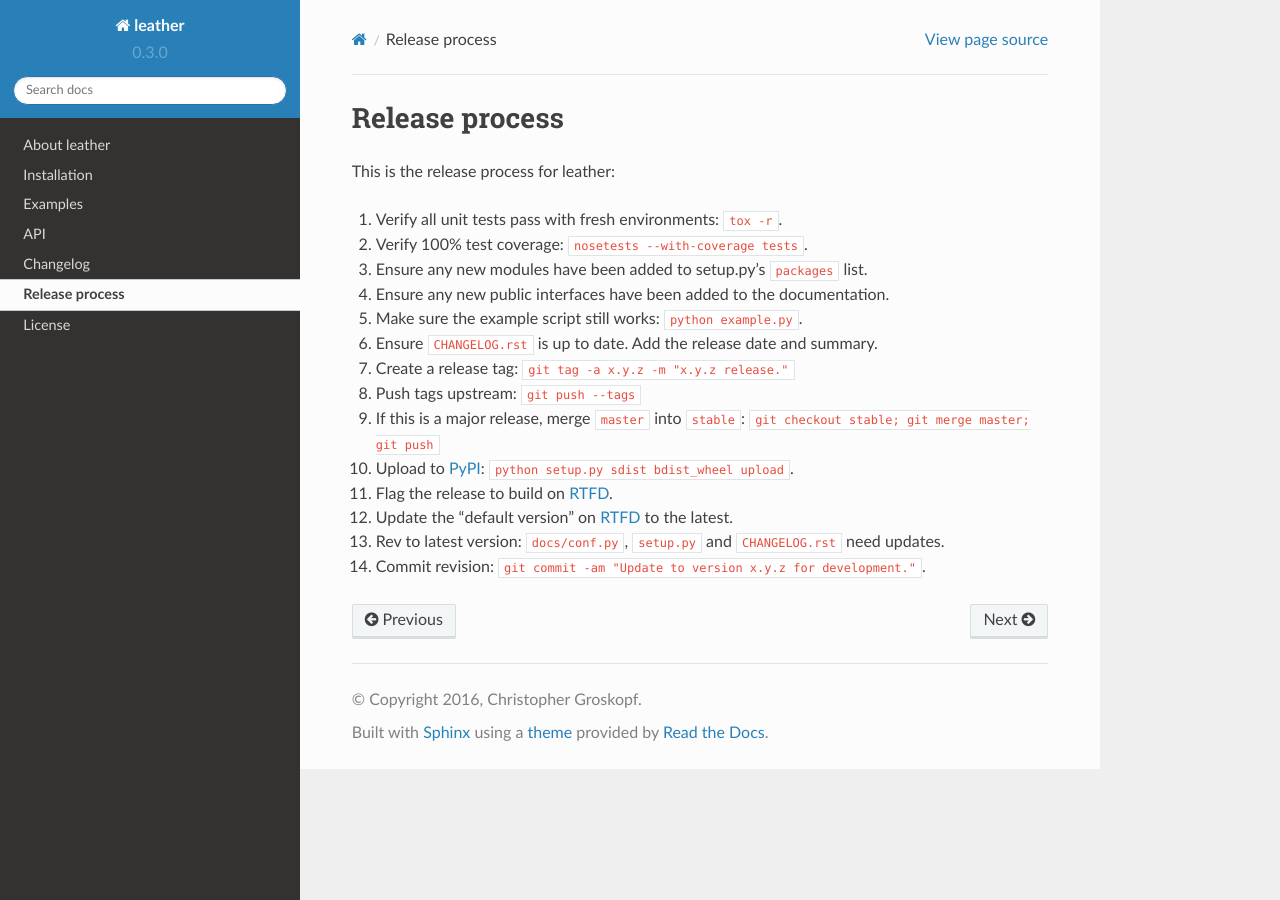
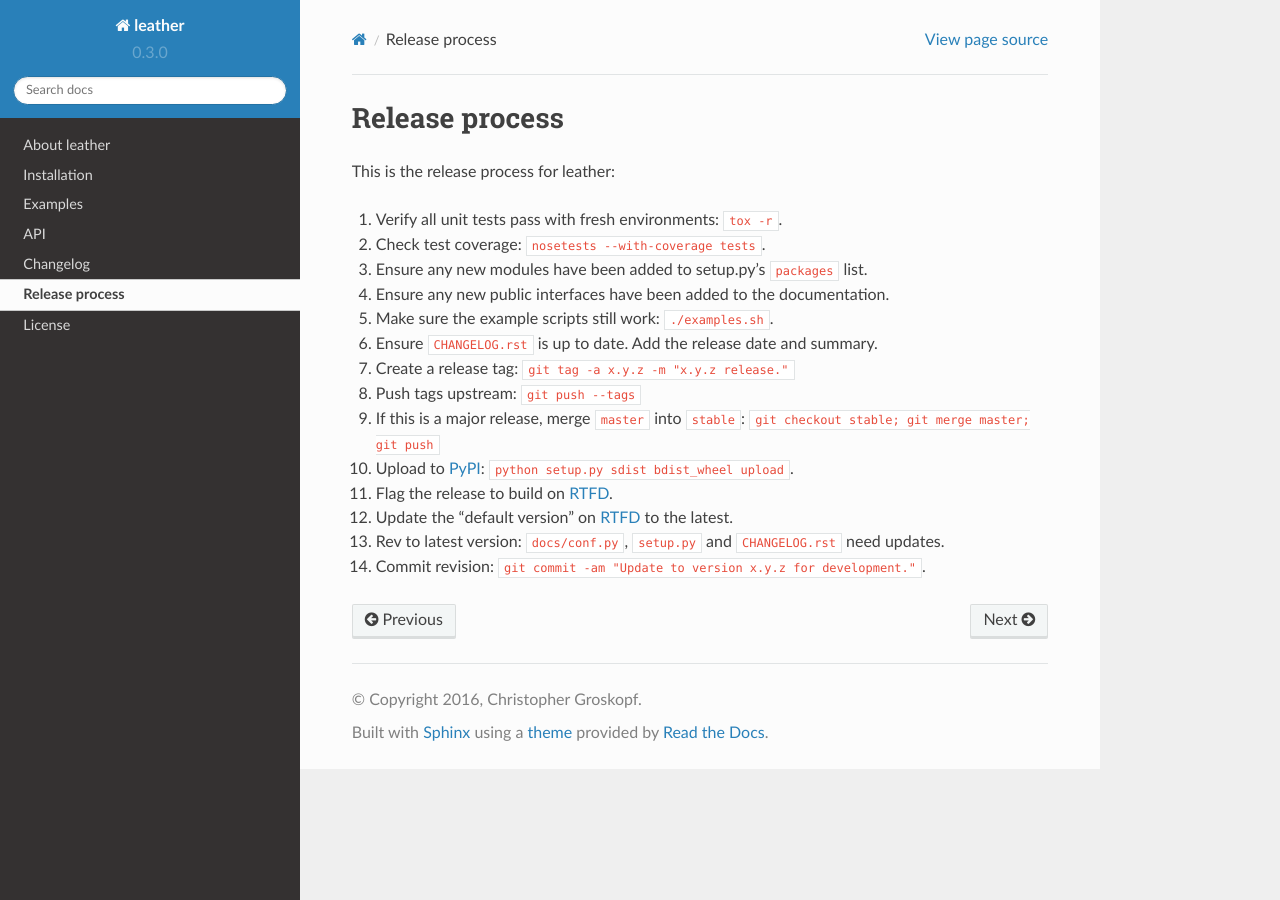
Before and after one commit to wireservice/leather, a Sphinx documentation site: the page built from docs/release_process.rst, in a window 1280 px wide. Built offline with Sphinx 7.4.7 and the Read the Docs theme 2.0.0, drawn with Linux system fonts in a browser that asks for light colours.

```diff
--- a/docs/release_process.rst
+++ b/docs/release_process.rst
@@ -5,10 +5,10 @@ Release process
 This is the release process for leather:
 
 1. Verify all unit tests pass with fresh environments: ``tox -r``.
-2. Verify 100% test coverage: ``nosetests --with-coverage tests``.
+2. Check test coverage: ``nosetests --with-coverage tests``.
 3. Ensure any new modules have been added to setup.py's ``packages`` list.
 #. Ensure any new public interfaces have been added to the documentation.
-#. Make sure the example script still works: ``python example.py``.
+#. Make sure the example scripts still work: ``./examples.sh``.
 #. Ensure ``CHANGELOG.rst`` is up to date. Add the release date and summary.
 #. Create a release tag: ``git tag -a x.y.z -m "x.y.z release."``
 #. Push tags upstream: ``git push --tags``
--- a/setup.py
+++ b/setup.py
@@ -40,7 +40,9 @@ setup(
     packages=[
         'leather',
         'leather.scales',
-        'leather.shapes'
+        'leather.series',
+        'leather.shapes',
+        'leather.ticks'
     ],
     install_requires=install_requires
 )
```
Also changed, not shown: 1 other file.
